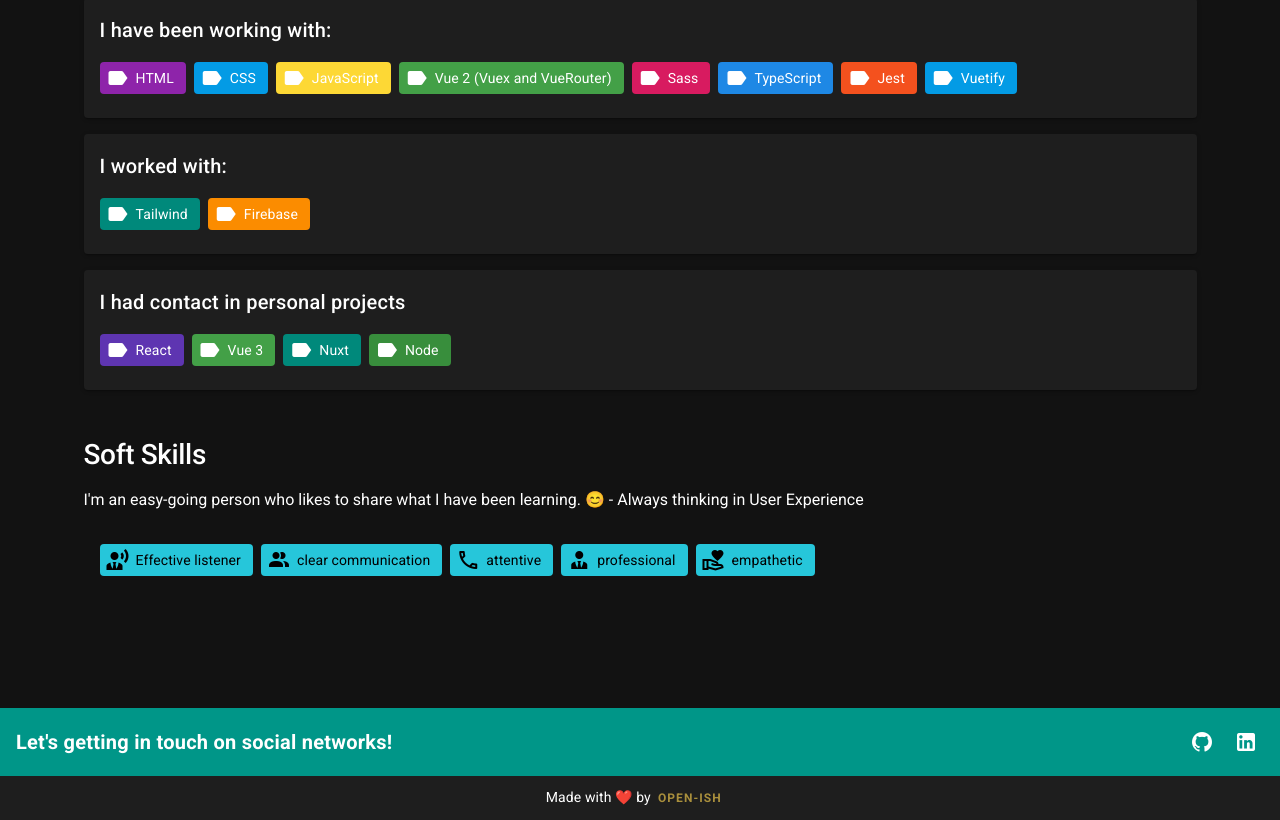
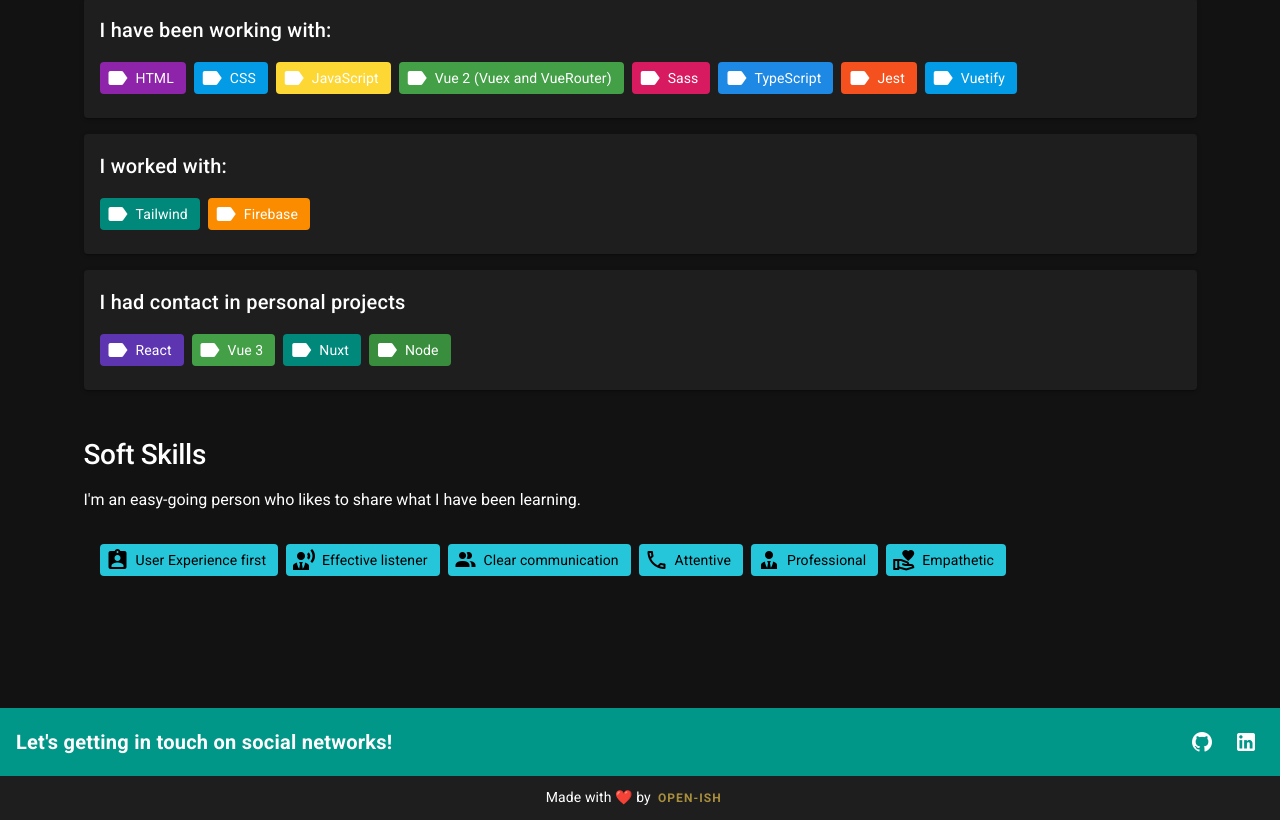
Before and after one commit to tassioFront/hello-tj-front, a Nuxt app: page /about in a window 1280 px wide. Shown: the part 774-1594 px from the top of the page. Built offline with nearby package versions, Linux system fonts and the light colour scheme; a web font is replaced by a local one; what vue-html-secure would draw is missing.

Commit message:
chore: adjust text

```diff
--- a/components/Layouts/Blog/KeepReading/KeepReading.vue
+++ b/components/Layouts/Blog/KeepReading/KeepReading.vue
@@ -9,7 +9,7 @@
     <CardText
       v-html-safe="keepReading.body"
       :data-testid="keepReading.id + '-body'"
-      class="text-justify tj-text-body2"
+      class="keep-reading--text text-justify tj-text-body2"
     >
     </CardText>
     <CardActions
@@ -57,9 +57,27 @@ export default Vue.extend({
 
 <style lang="scss" scoped>
 @import '~@/styles/layouts/blog/index.scss';
+$cut-text-height: 71px;
+$cut-text-height-mobile: 110px;
 
 .keep-reading {
   margin-bottom: $space-md;
+
+  &--text {
+    height: $cut-text-height-mobile;
+    overflow: hidden;
+    display: -webkit-box;
+    -webkit-box-orient: vertical;
+    -webkit-line-clamp: 5;
+
+    @media screen and (min-width: $mobile-sm) {
+      height: $cut-text-height;
+      overflow: hidden;
+      display: -webkit-box;
+      -webkit-box-orient: vertical;
+      -webkit-line-clamp: 3;
+    }
+  }
 
   &--link {
     display: flex;
--- a/pages/about/index.vue
+++ b/pages/about/index.vue
@@ -4,7 +4,7 @@
       <h1 class="header--title tj-text-panel">About me ☕</h1>
       <p>Please, get a coffee and make yourself at home</p>
     </header>
-    <div class="content">
+    <div class="content text-justify">
       <!-- todo [about] own intro -->
       <article class="content--item">
         <h2 class="content--item-title tj-text-title">Introduction</h2>
@@ -39,9 +39,17 @@
         <h2 class="content--item-title tj-text-title">Soft Skills</h2>
         <p>
           I'm an easy-going person who likes to share what I have been learning.
-          😊 - Always thinking in User Experience
         </p>
         <VCardText class="friendly-list--itens">
+          <VChip
+            class="friendly-list--item"
+            label
+            text-color="black"
+            color="cyan lighten-1"
+          >
+            <VIcon left> mdi-clipboard-account </VIcon>
+            User Experience first
+          </VChip>
           <VChip
             class="friendly-list--item"
             label
@@ -58,7 +66,7 @@
             color="cyan lighten-1"
           >
             <VIcon left> mdi-account-multiple </VIcon>
-            clear communication
+            Clear communication
           </VChip>
 
           <VChip
@@ -68,7 +76,7 @@
             color="cyan lighten-1"
           >
             <VIcon left> mdi-phone-outline </VIcon>
-            attentive
+            Attentive
           </VChip>
 
           <VChip
@@ -78,7 +86,7 @@
             color="cyan lighten-1"
           >
             <VIcon left> mdi-account-tie </VIcon>
-            professional
+            Professional
           </VChip>
           <VChip
             class="friendly-list--item"
@@ -87,7 +95,7 @@
             color="cyan lighten-1"
           >
             <VIcon left> mdi-hand-heart-outline </VIcon>
-            empathetic
+            Empathetic
           </VChip>
         </VCardText>
       </article>
@@ -98,7 +106,6 @@
 <script lang="ts">
 import Vue from 'vue'
 
-// import KeepReading from '@/components/Layouts/Blog/KeepReading/KeepReading.vue'
 import FriendlyList from '@/components/Layouts/Blog/FriendlyList/FriendlyList.vue'
 import { keepReadings } from '@/fakeDataBase/hello'
 import { componentTagValidator } from '~/helpers/Blog/helloComponentsValidatior'
@@ -106,7 +113,6 @@ import { componentTagValidator } from '~/helpers/Blog/helloComponentsValidatior'
 export default Vue.extend({
   name: 'About',
   components: {
-    // KeepReadings,
     FriendlyList,
   },
   layout: 'blog',
--- a/pages/index.vue
+++ b/pages/index.vue
@@ -16,7 +16,7 @@
       <article
         v-for="content in contents"
         :key="content.id"
-        class="content--item"
+        class="content--item text-justify"
       >
         <h2
           class="content--item-title tj-text-title"
```
